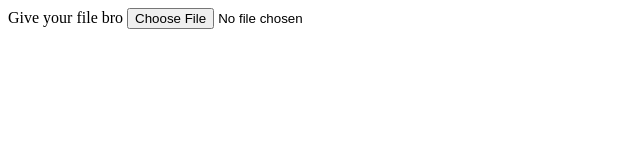
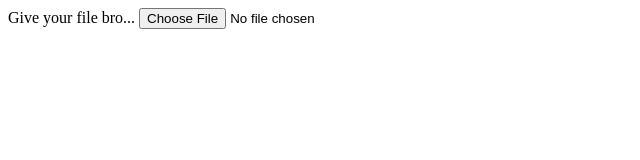
Before and after one commit to DSunilDev/Beloved-FrontEnd, a plain HTML site: page load-work/file.html in a window 1280 px wide. Shown: the full height of the page, 0-640 px from the left. Drawn offline with Linux system fonts and the light colour scheme.

Commit message:
File input

```diff
--- a/load-work/file.html
+++ b/load-work/file.html
@@ -9,7 +9,7 @@
 <body>
     <form action="" method="POST" enctype="multipart/form-data">
         <label>
-            Give your file bro
+            Give your file bro...
         </label>
         <input type="file" accept=".jpg" placeholder="File">
     </form>
```
